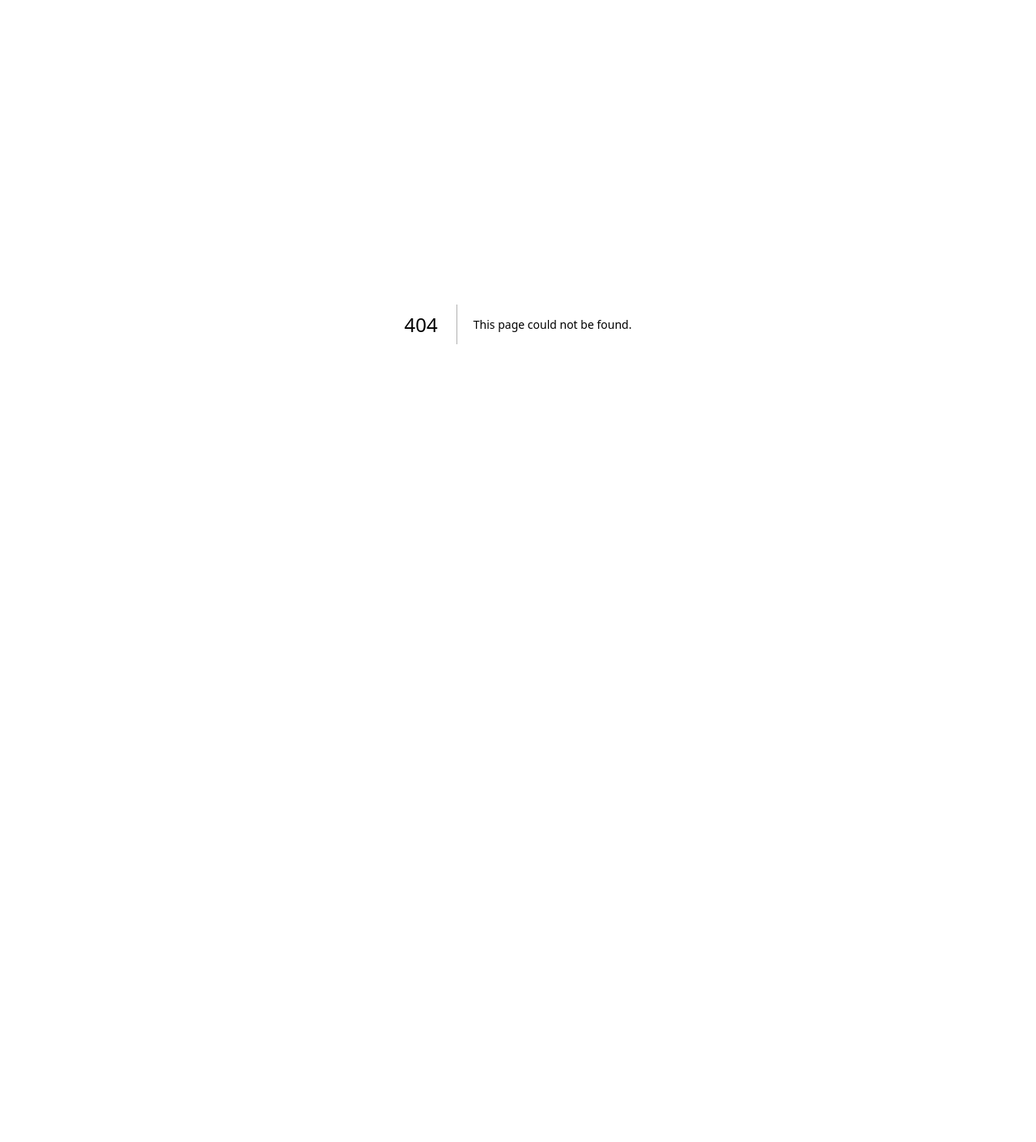
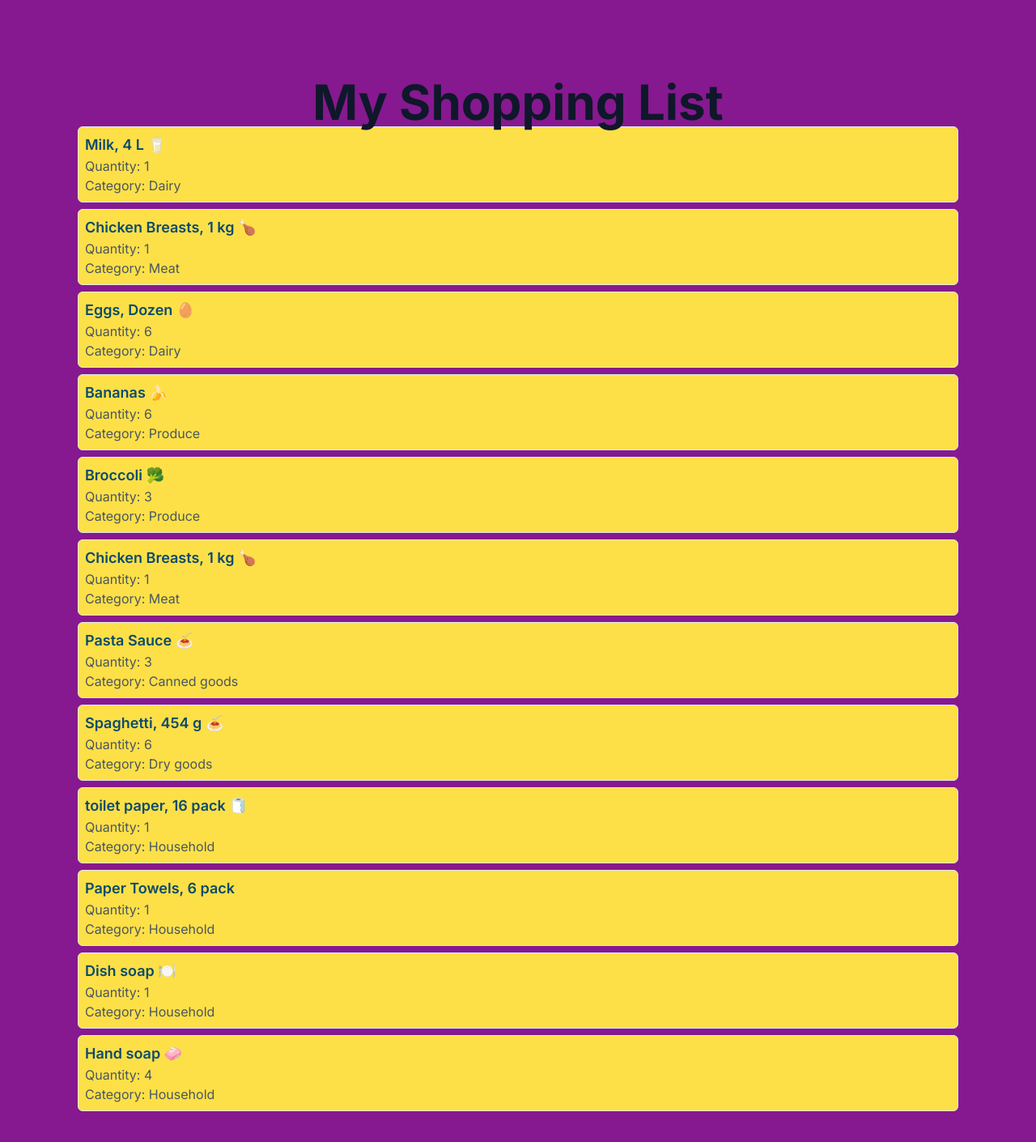
Before and after one commit to nicoatsait/cprg306-assignments, a Next.js app: page /week3 in a window 1280 px wide. Before the commit this address had no page. Shown: the top 1410 px of the page at 81% size. Before the commit the page ends 800 px from the top, so only its background shows below. Built offline with nearby package versions, Linux system fonts and the light colour scheme.

Commit message:
week3 added

```diff
--- a/app/page.js
+++ b/app/page.js
@@ -14,6 +14,9 @@
       <Link href="/week2">
         week2
       </Link>
+      <Link href="/week3">
+        week3
+      </Link>
       </div>
     </main>
   )
--- /dev/null
+++ b/app/week3/item-list.js
@@ -0,0 +1,147 @@
+import React from 'react';
+import Item from './item';
+
+export default function ItemList() {
+const item1 = {
+  name: "Milk, 4 L 🥛",
+  quantity: 1,
+  category: "Dairy",
+};
+
+const item2 = {
+  name: "Bread 🍞",
+  quantity: 6,
+  category: "Bakery",
+};
+
+const item3 = {
+  name: "Eggs, Dozen 🥚",
+  quantity: 6,
+  category: "Dairy",
+};
+
+const item4 = {
+  name: "Bananas 🍌",
+  quantity: 6,
+  category: "Produce",
+};
+
+const item5 = {
+  name: "Broccoli 🥦",
+  quantity: 3,
+  category: "Produce",
+};
+
+const item6 = {
+  name: "Chicken Breasts, 1 kg 🍗",
+  quantity: 1,
+  category: "Meat",
+};
+
+const item7 = {
+  name: "Pasta Sauce 🍝",
+  quantity: 3,
+  category: "Canned goods",
+};
+
+const item8 = {
+  name: "Spaghetti, 454 g 🍝",
+  quantity: 6,
+  category: "Dry goods",
+};
+
+const item9 = {
+  name: "toilet paper, 16 pack 🧻",
+  quantity: 1,
+  category: "Household",
+};
+
+const item10 = {
+  name: "Paper Towels, 6 pack",
+  quantity: 1,
+  category: "Household",
+};
+
+const item11 = {
+  name: "Dish soap 🍽️",
+  quantity: 1,
+  category: "Household",
+};
+
+const item12 = {
+  name: "Hand soap 🧼",
+  quantity: 4,
+  category: "Household",
+};
+return (
+
+    <div className = " h-full overflow-auto">
+        <>
+    <Item
+    name={item1.name}
+    quantity={item1.quantity}
+    category={item1.category}
+    />
+    <Item
+    name={item6.name}
+    quantity={item6.quantity}
+    category={item6.category}
+    />
+    <Item
+    name={item3.name}
+    quantity={item3.quantity}
+    category={item3.category}
+    />
+    <Item
+    name={item4.name}
+    quantity={item4.quantity}
+    category={item4.category}
+    />
+    <Item
+    name={item5.name}
+    quantity={item5.quantity}
+    category={item5.category}
+    />
+    <Item
+    name={item6.name}
+    quantity={item6.quantity}
+    category={item6.category}
+    />
+    <Item
+    name={item7.name}
+    quantity={item7.quantity}
+    category={item7.category}
+    />
+    <Item
+    name={item8.name}
+    quantity={item8.quantity}
+    category={item8.category}
+    />
+    <Item
+    name={item9.name}
+    quantity={item9.quantity}
+    category={item9.category}
+    />
+    <Item
+    name={item10.name}
+    quantity={item10.quantity}
+    category={item10.category}
+    />
+    <Item
+    name={item11.name}
+    quantity={item11.quantity}
+    category={item11.category}
+    />
+    <Item
+    name={item12.name}
+    quantity={item12.quantity}
+    category={item12.category}
+    />
+
+
+
+</>
+    </div>
+
+);
+}
--- /dev/null
+++ b/app/week3/item.js
@@ -0,0 +1,13 @@
+import React from 'react';
+
+export default function Item({ name, quantity, category }) {
+  return (
+    <ul className="">
+      <li className="border p-2 rounded-md mb-2 bg-yellow-300  ">
+        <p className="text-lg font-semibold text-sky-900  ">{name}</p>
+        <p className="text-gray-600">Quantity: {quantity}</p>
+        <p className="text-gray-600">Category: {category}</p>
+      </li>
+    </ul>
+  );
+}
--- /dev/null
+++ b/app/week3/page.js
@@ -0,0 +1,16 @@
+
+import ItemList from './item-list';
+export default function Home() {
+  return (
+    <main className="flex min-h-screen flex-col p-24 bg-fuchsia-800   ">
+      <div className="">
+        <h1 className="text-6xl font-bold text-center text-slate-900  ">
+            My Shopping List
+        </h1>
+
+      <ItemList />
+
+      </div>
+    </main>
+  )
+}
```
